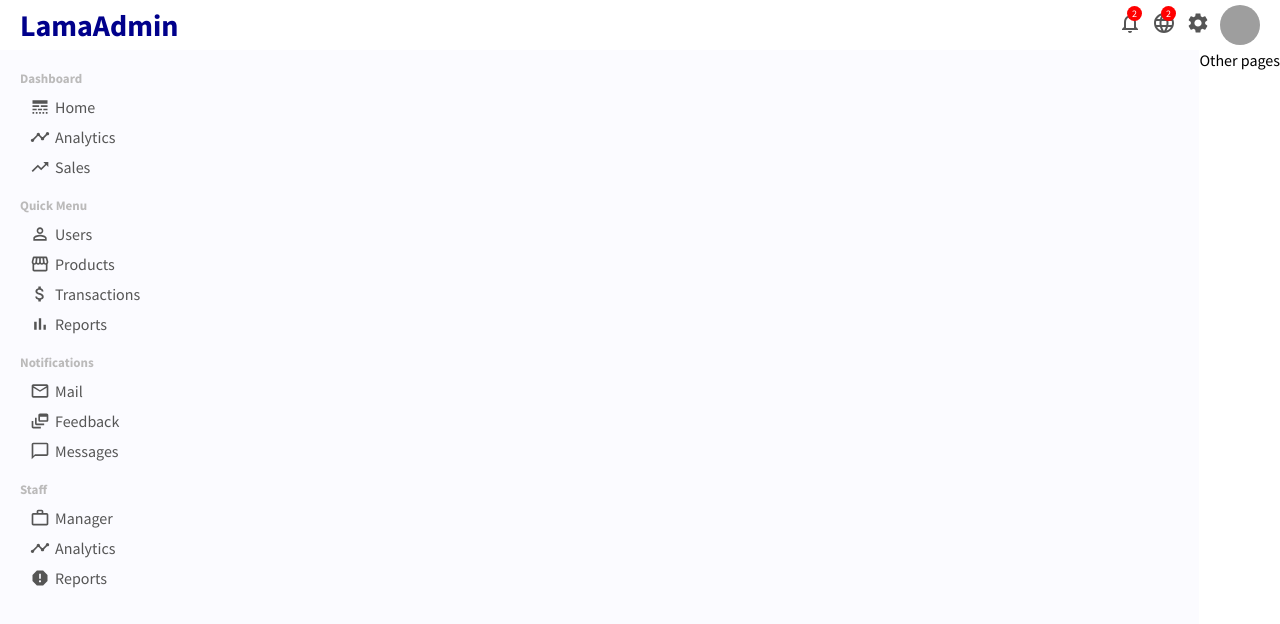
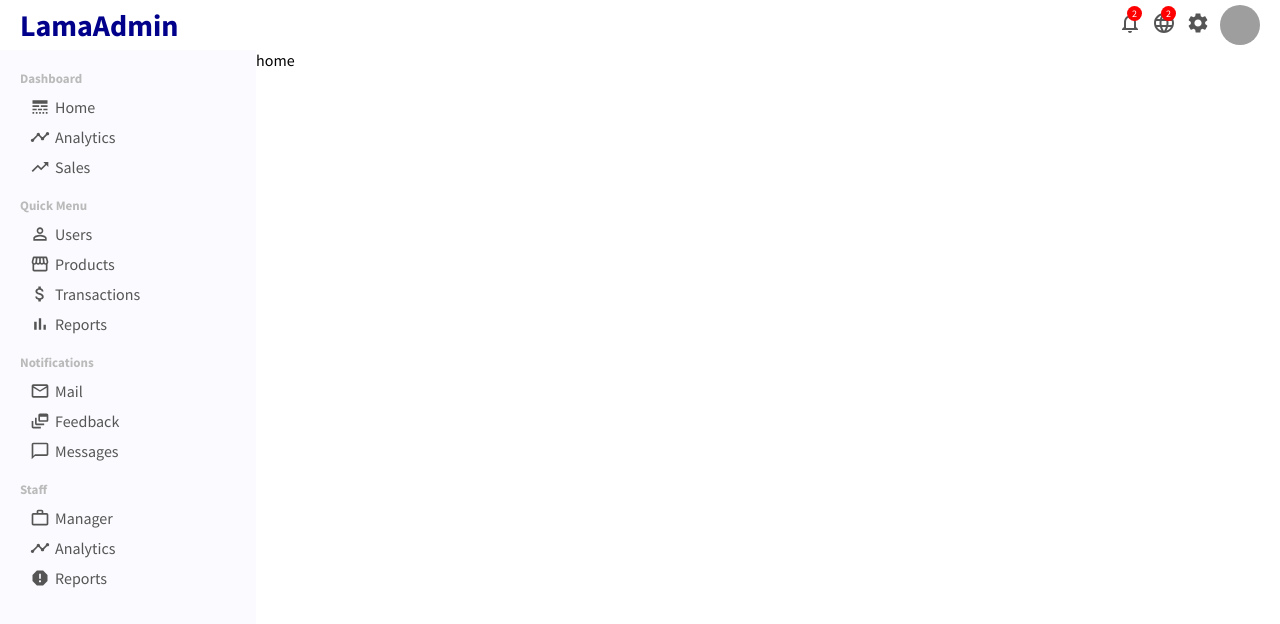
Before and after one commit to HelterDSouza/React-Dashboard, a React (Create React App) app: page / in a window 1280 px wide. Shown: the top 624 px of the page. Built offline with nearby package versions, Linux system fonts and the light colour scheme; grey boxes are pictures that could not be loaded.

Commit message:
pagina inicial

```diff
--- a/src/App.js
+++ b/src/App.js
@@ -3,13 +3,14 @@
 import Sidebar from "./components/sidebar/Sidebar"
 import Topbar from "./components/topbar/Topbar"
 import "./app.css"
+import Home from "./pages/home/Home"
 function App() {
   return (
     <div className="App">
       <Topbar/>
       <div className="container">
         <Sidebar/>
-        Other pages
+        <Home/>
       </div>
     </div>
   );
--- /dev/null
+++ b/src/pages/home/Home.jsx
@@ -0,0 +1,11 @@
+import React from 'react'
+import "./home.css"
+const Home = () => {
+    return (
+        <div className="home">
+            home
+        </div>
+    )
+}
+
+export default Home
--- /dev/null
+++ b/src/pages/home/home.css
@@ -0,0 +1,3 @@
+.home {
+    flex: 4;
+}
```
